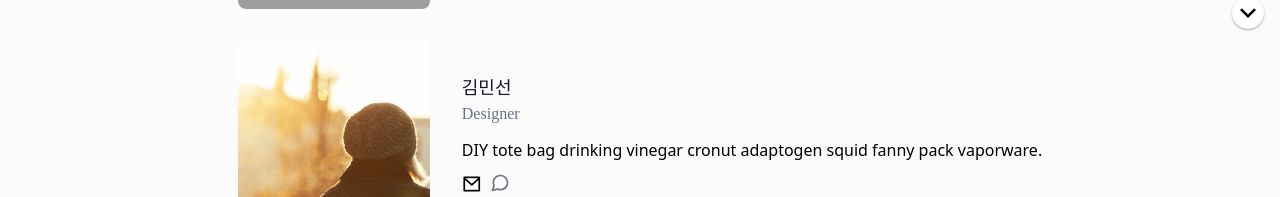
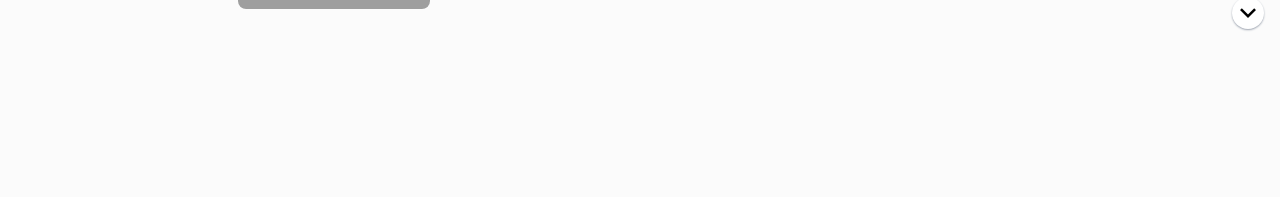
Before and after one commit to Sae-sak/SAK-Exhibition, a Next.js app: page /contactus in a window 1280 px wide. Shown: the part 755-952 px from the top of the page. Built offline with nearby package versions, Linux system fonts and the light colour scheme; grey boxes are pictures that could not be loaded; a web font is replaced by a local one.

Commit message:
Update contactus page team profile

```diff
--- a/src/scenes/ContactUs/Team/Index.tsx
+++ b/src/scenes/ContactUs/Team/Index.tsx
@@ -34,15 +34,6 @@ export default function Team() {
             email={"kimyoo@kakao.com"}
             kakao={""}
           />
-          <Profile
-            name={"김민선"}
-            job={"Designer"}
-            description={
-              "DIY tote bag drinking vinegar cronut adaptogen squid fanny pack vaporware."
-            }
-            email={"pom990524@gmail.com"}
-            kakao={""}
-          />
         </div>
       </div>
     </section>
```
